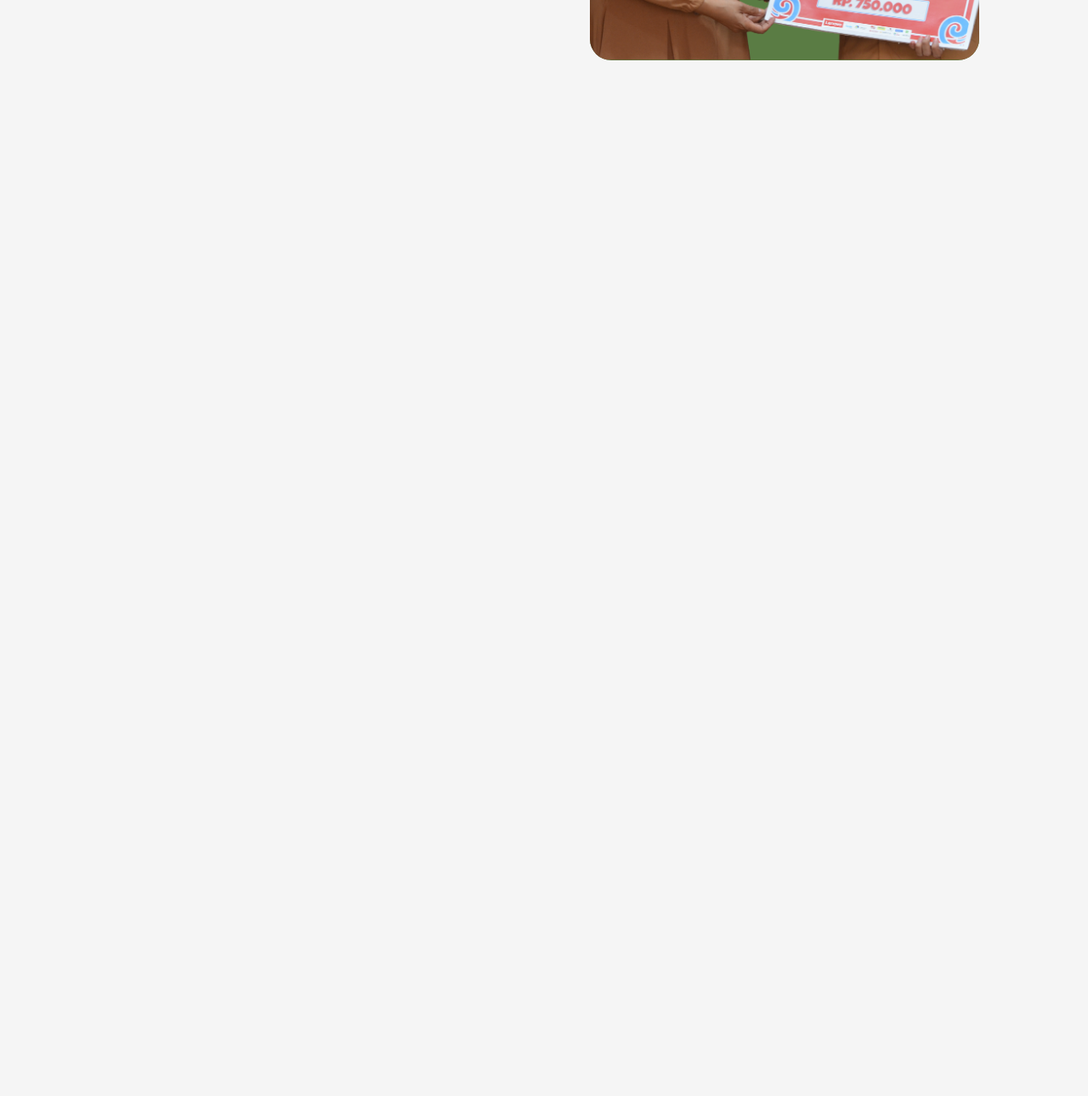
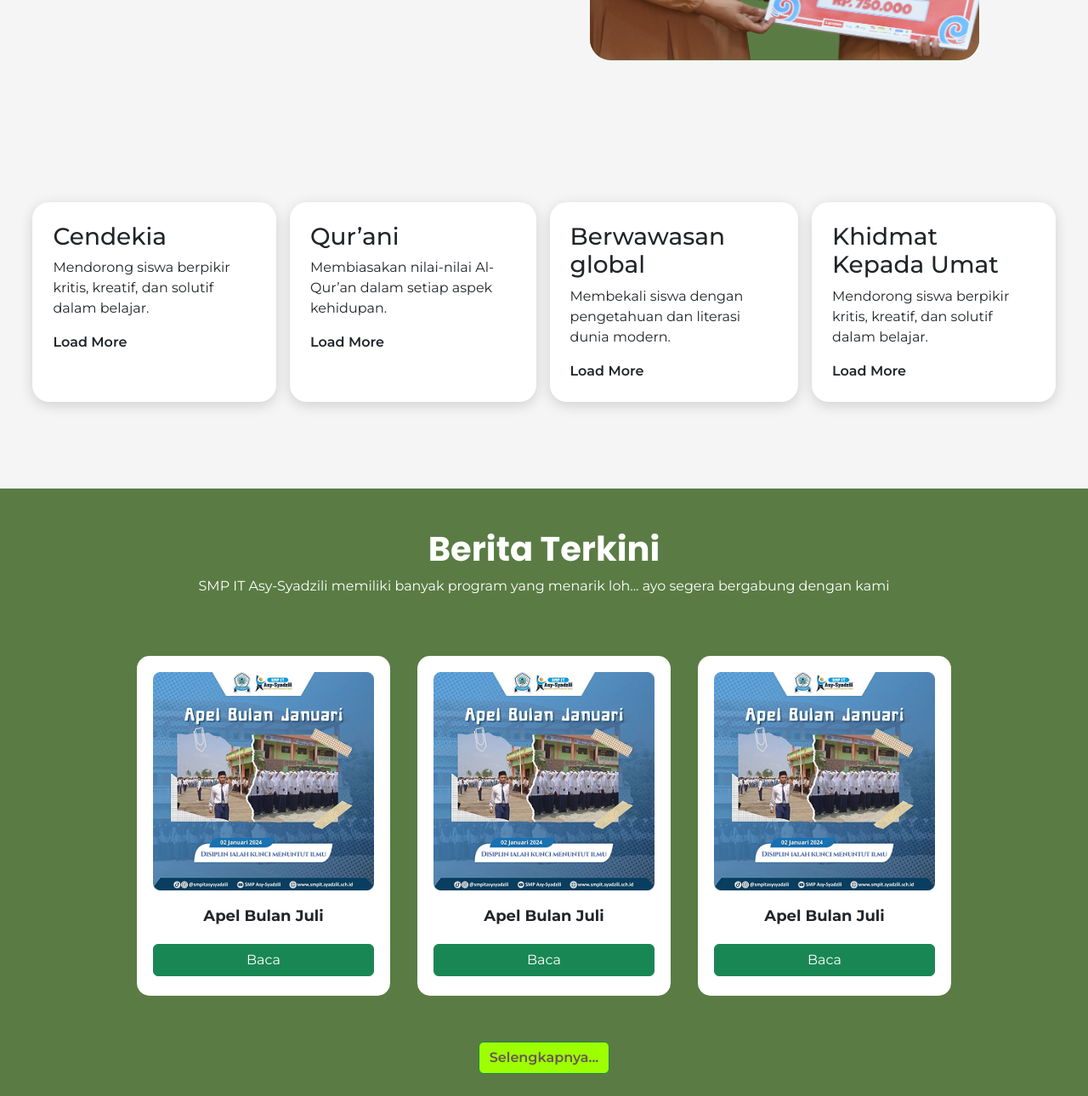
Before and after one commit to Zlazh-dev/Redesain-Smp, a plain HTML site: page index.html in a window 1280 px wide. Shown: the part 614-1904 px from the top of the page at 85% size. Before the commit the page ends 800 px from the top, so only its background shows below. Drawn offline with nearby package versions, Linux system fonts and the light colour scheme.

Commit message:
news done

```diff
--- a/index.html
+++ b/index.html
@@ -14,7 +14,7 @@
     <link href="https://cdn.jsdelivr.net/npm/bootstrap@5.3.7/dist/css/bootstrap.min.css" rel="stylesheet" integrity="sha384-LN+7fdVzj6u52u30Kp6M/trliBMCMKTyK833zpbD+pXdCLuTusPj697FH4R/5mcr" crossorigin="anonymous">
     <script src="https://cdn.jsdelivr.net/npm/@tailwindcss/browser@4"></script>
     <link rel="stylesheet" href="style.css">
-    <title>Smp IT Asy-Syadzili</title>
+    <title>SMP IT Asy-Syadzili</title>
 </head>
 <body>
     <header>
@@ -40,6 +40,78 @@
                 <img src="/assets/hero-prolog.png" alt="hero-pctr">
             </div>
         </div>
+        <div class="promotion">
+            <div class="promotion-card">
+                <div class="card-pro">
+                    <div class="text-pro">
+                        <h3>Cendekia</h3>
+                        <p>Mendorong siswa berpikir kritis, kreatif, dan solutif dalam belajar.</p>
+                    </div>
+                    <ul><li><a href="#">Load More</a></li></ul>
+                </div>
+                <div class="card-pro">
+                    <div class="text-pro">
+                        <h3>Qur’ani</h3>
+                        <p>Membiasakan nilai-nilai Al-Qur’an dalam setiap aspek kehidupan.</p>
+                    </div>
+                    <ul><li><a href="#">Load More</a></li></ul>
+                </div>
+                <div class="card-pro">
+                    <div class="text-pro">
+                        <h3>Berwawasan global</h3>
+                        <p>Membekali siswa dengan pengetahuan dan literasi dunia modern.</p>
+                    </div>
+                    <ul><li><a href="#">Load More</a></li></ul>
+                </div>
+                <div class="card-pro">
+                    <div class="text-pro">
+                        <h3>Khidmat Kepada Umat</h3>
+                        <p>Mendorong siswa berpikir kritis, kreatif, dan solutif dalam belajar.</p>
+                    </div>
+                    <ul><li><a href="#">Load More</a></li></ul>
+                </div>
+            </div>
+        </div>
+        <div class="berita">
+            <div class="judul-div">
+                <h1>Berita Terkini</h1>
+                <div class="text-judul">
+                    <p>SMP IT Asy-Syadzili memiliki banyak program yang menarik loh... ayo segera bergabung dengan kami</p>
+                </div>
+            </div>
+            <div class="card-news-con">
+                <div class="card-news-child">
+                    <div class="imagecon">
+                        <img src="/assets/apel-image.png" alt="news-img">
+                    </div>
+                    <div class="news-text">
+                        <h3>Apel Bulan Juli</h3>
+                    </div>
+                <button type="button" class="btn btn-success card-tombol">Baca</button>
+                </div>
+                <div class="card-news-child">
+                    <div class="imagecon">
+                        <img src="/assets/apel-image.png" alt="news-img">
+                    </div>
+                    <div class="news-text">
+                        <h3>Apel Bulan Juli</h3>
+                    </div>
+                <button type="button" class="btn btn-success card-tombol">Baca</button>
+                </div>
+                <div class="card-news-child">
+                    <div class="imagecon">
+                        <img src="/assets/apel-image.png" alt="news-img">
+                    </div>
+                    <div class="news-text">
+                        <h3>Apel Bulan Juli</h3>
+                    </div>
+                <button type="button" class="btn btn-success card-tombol">Baca</button>
+                </div>
+            </div>
+            <div class="selengkapnya">
+                <button type="button" class="btn btn-success slen">Selengkapnya...</button>
+            </div>
+        </div>
     </main>
 </body>
 </html>
--- a/style.css
+++ b/style.css
@@ -60,9 +60,9 @@ header {
 }
 
 .daftar-sekarang-btn:hover {
-    background-color: #6d7e62;
-    color: #dddddd;
-    border-color: #6d7e62;
+    background-color: #96ce71;
+    color: #ffffff;
+    border-color: #96ce71;
 }
 
 .hero {
@@ -99,7 +99,7 @@ header {
     font-weight: 300;
     font-family: 'Poppins', sans-serif;
     font-size: large;
-    margin-top: 2%;
+    margin-top: 4%;
 }
 
 
@@ -112,6 +112,13 @@ header {
 .daftar-hero {
     padding: 8px 50px 8px 50px;
     font-weight: 500;
+    transition: all 0.3s ease;
+}
+
+.daftar-hero:hover {
+    background-color: #9dff00;
+    color: #4a7522;
+    border-color: #9dff00;
 }
 
 .daftar-hero1 {
@@ -124,8 +131,9 @@ header {
 }
 
 .daftar-hero1:hover {
-    background-color: aqua;
-    color: #5A7C44;
+    background-color: rgb(126, 151, 151);
+    color: #ffffff;
+    border-color: rgb(126, 151, 151);
 }
 
 .hero-picture {
@@ -156,3 +164,115 @@ header {
 .hero-picture img:hover {
     transform: scale(1.1);
 }
+
+.promotion {
+    padding: 8% 3% 8% 3%;
+    overflow: hidden;
+}
+
+.promotion-card {
+    display: flex;
+    flex: 1;
+    gap: 1rem;
+}
+
+.card-pro {
+    background-color: #ffffff;
+    box-shadow: 0 4px 16px rgba(0,0,0,0.15);
+    padding: 2%;
+    border-radius: 20px;
+    transition: all 0.3s ease;
+    cursor: crosshair;
+}
+
+.card-pro:hover {
+    background-color: #dddddd;
+    transform: translateY(-10px);
+}
+
+.card-pro a {
+    transition: color 0.3s ease;
+    font-weight: 600;
+}
+
+.card-pro a:hover {
+    color: #fff;
+}
+
+.berita {
+    background: #5A7C44;
+    padding: 2% 8% 2% 8%;
+    display: flex;
+    flex-direction: column;
+    align-items: center;
+    overflow: hidden;
+}
+
+.judul-div {
+    text-align: center;
+    margin-top: 2%;
+}
+
+.judul-div h1 {
+    font-family: 'Poppins', sans-serif;
+    font-weight: bold;
+    color: #fff;
+}
+
+.text-judul {
+    font-weight: 400;
+    color: #fff;
+    font-size: medium;
+}
+
+.card-news-con {
+    padding: 5%;
+    display: flex;
+    flex: 1;
+    gap: 2rem;
+    overflow: hidden;
+}
+
+.card-news-child {
+    background: #ffffff;
+    padding: 2%;
+    border-radius: 15px;
+    height: 400px;
+    display: flex;
+    flex-direction: column;
+    text-align: center;
+}
+
+.news-text {
+    margin-top: 8%;
+}
+
+.news-text h3 {
+    font-weight: 700;
+    font-family: 'Montserrat', sans-serif;
+    font-size: large;
+}
+
+.card-tombol {
+    transition: all 0.3s ease;
+    margin-top: 5%;
+}
+
+.card-tombol:hover {
+    background-color: #ffffff;
+    color: #000;
+}
+
+.slen {
+    background-color: #9dff00;
+    transition: all 0.3s ease;
+    color: #685656;
+    font-weight: 600;
+}
+
+.slen:hover {
+    background-color: #ffffff;
+    color: #000000;
+    transform: translateY(-10px);
+    border: #ffffff;
+}
```
Also changed, not shown: assets/apel-image.png (added).
